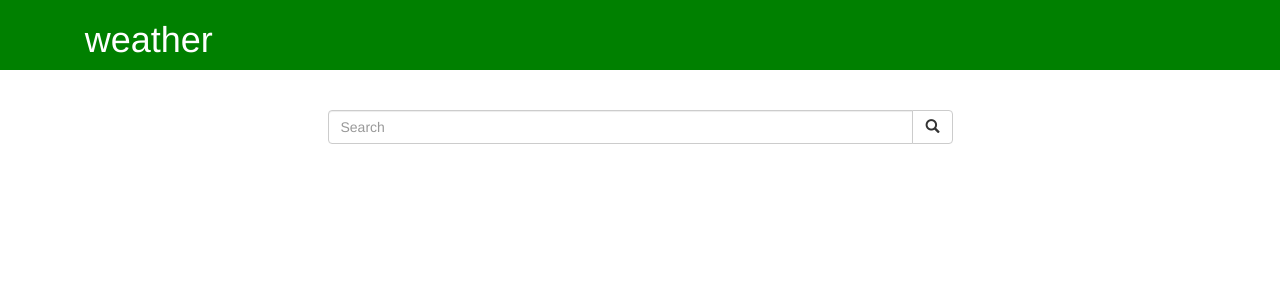
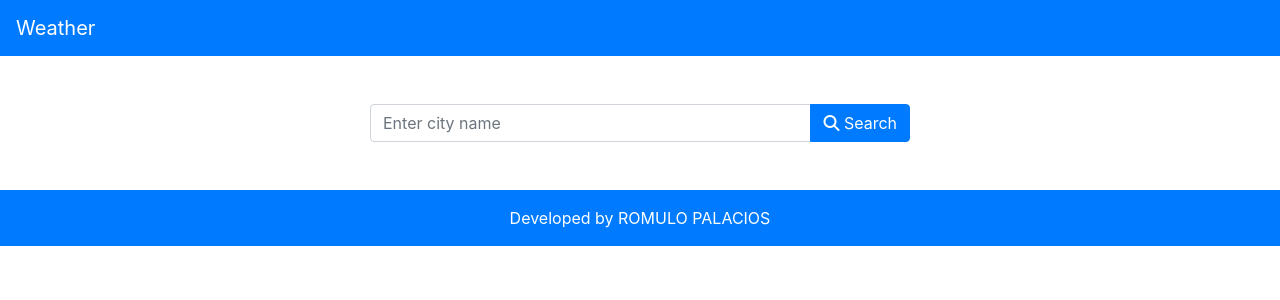
Before and after one commit to romulopalacios/weatherapp, a Django app: page / in a window 1280 px wide. Shown: the top 300 px of the page. Run offline with Django 5.2, Linux system fonts and the light colour scheme; some libraries are stand-ins or nearby versions.

Commit message:
Enhance main page template with improved layout and styling; add pytest configuration

```diff
--- /dev/null
+++ b/pytest.ini
@@ -0,0 +1,4 @@
+[pytest]
+testpaths = main/tests
+markers =
+    hello: mark test as a hello test
--- a/weather/main/templates/main/index.html
+++ b/weather/main/templates/main/index.html
@@ -1,49 +1,87 @@
+<!--
+
+This HTML template is used for the main page of a weather application. It includes the following sections:
+
+1. Head Section:
+    - Sets the character encoding to UTF-8.
+    - Sets the title of the page to "Weather".
+    - Includes Bootstrap CSS for styling.
+    - Includes jQuery library for JavaScript functionality.
+    - Includes Bootstrap JavaScript for additional UI components.
+
+2. Body Section:
+    - Navigation bar with a green background and white text displaying the title "Weather".
+    - A centered form for searching weather information by city:
+      - Uses POST method and includes CSRF token for security.
+      - Contains an input field for entering the city name.
+      - Contains a submit button with a search icon.
+    - A conditional block that displays weather information if the required variables (country_code, coordinate, temp, pressure, humidity) are available:
+      - Displays country code, coordinates, temperature, pressure, and humidity.
+
+Note: The form and weather information are styled using Bootstrap classes for responsive design.
+
+Developed by Rsomulo Palacios
+-->
 <!DOCTYPE html>
-<html lang="en" dir="ltr">
+<html lang="en">
 
 <head>
-  <meta charset="utf-8">
-  <title>weather</title>
-  <!-- Latest compiled and minified CSS -->
-  <link rel="stylesheet" href="https://maxcdn.bootstrapcdn.com/bootstrap/3.4.0/css/bootstrap.min.css">
-
-  <!-- jQuery library -->
-  <script src="https://ajax.googleapis.com/ajax/libs/jquery/3.4.1/jquery.min.js"></script>
-
-  <!-- Latest compiled JavaScript -->
-  <script src="https://maxcdn.bootstrapcdn.com/bootstrap/3.4.0/js/bootstrap.min.js"></script>
-
+  <meta charset="UTF-8">
+  <meta name="viewport" content="width=device-width, initial-scale=1.0">
+  <title>Weather</title>
+  <!-- Bootstrap CSS -->
+  <link href="https://stackpath.bootstrapcdn.com/bootstrap/4.5.2/css/bootstrap.min.css" rel="stylesheet">
 </head>
 
 <body>
-  <nav class="row" style="background: green; color: white;">
-    <h1 class="col-md-3 text-center">weather</h1>
+  <nav class="navbar navbar-expand-lg navbar-dark bg-primary">
+    <a class="navbar-brand" href="#">Weather</a>
   </nav>
-  <br />
-  <br />
-  <center class="row">
-    <form method="post" class="col-md-6 col-md-offset-3">
-      {% csrf_token %}
-      <div class="input-group">
-        <input type="text" class="form-control" name="city" placeholder="Search">
-        <div class="input-group-btn">
-          <button class="btn btn-default" type="submit">
-            <i class="glyphicon glyphicon-search"></i>
-          </button>
+
+  <div class="container mt-5">
+    <div class="row justify-content-center">
+      <div class="col-md-6">
+        <form method="post" class="form-inline">
+          {% csrf_token %}
+          <div class="input-group w-100">
+            <input type="text" class="form-control" name="city" placeholder="Enter city name">
+            <div class="input-group-append">
+              <button class="btn btn-primary" type="submit">
+                <i class="fas fa-search"></i> Search
+              </button>
+            </div>
+          </div>
+        </form>
+      </div>
+    </div>
+
+    {% if country_code and coordinate and temp and pressure and humidity %}
+    <div class="row justify-content-center mt-4">
+      <div class="col-md-6">
+        <div class="card">
+          <div class="card-body">
+            <h5 class="card-title">Weather Information</h5>
+            <p class="card-text">Country Code: {{ country_code }}</p>
+            <p class="card-text">Coordinates: {{ coordinate }}</p>
+            <p class="card-text">Temperature: {{ temp }}°C</p>
+            <p class="card-text">Pressure: {{ pressure }} hPa</p>
+            <p class="card-text">Humidity: {{ humidity }}%</p>
+          </div>
         </div>
-        </form>
-  </center>
-  <div class="row">
-    {% if country_code and coordinate and temp and pressure and humidity %}
-    <div class="col-md-6 col-md-offset-3">
-      <h3>country code : {{country_code}}</h1>
-        <h5>coordinate : {{coordinate}}</h5>
-        <h5>temp : {{temp}}</h5>
-        <h5>pressure : {{pressure}} </h5>
-        <h5>humidity : {{humidity}}</h5>
+      </div>
     </div>
     {% endif %}
   </div>
+
+  <footer class="bg-primary text-white text-center py-3 mt-5">
+    Developed by ROMULO PALACIOS
+  </footer>
+
+  <!-- Bootstrap JS and dependencies -->
+  <script src="https://code.jquery.com/jquery-3.5.1.slim.min.js"></script>
+  <script src="https://cdn.jsdelivr.net/npm/@popperjs/core@2.5.4/dist/umd/popper.min.js"></script>
+  <script src="https://stackpath.bootstrapcdn.com/bootstrap/4.5.2/js/bootstrap.min.js"></script>
+  <script src="https://kit.fontawesome.com/a076d05399.js"></script>
 </body>
 
 </html>
```
